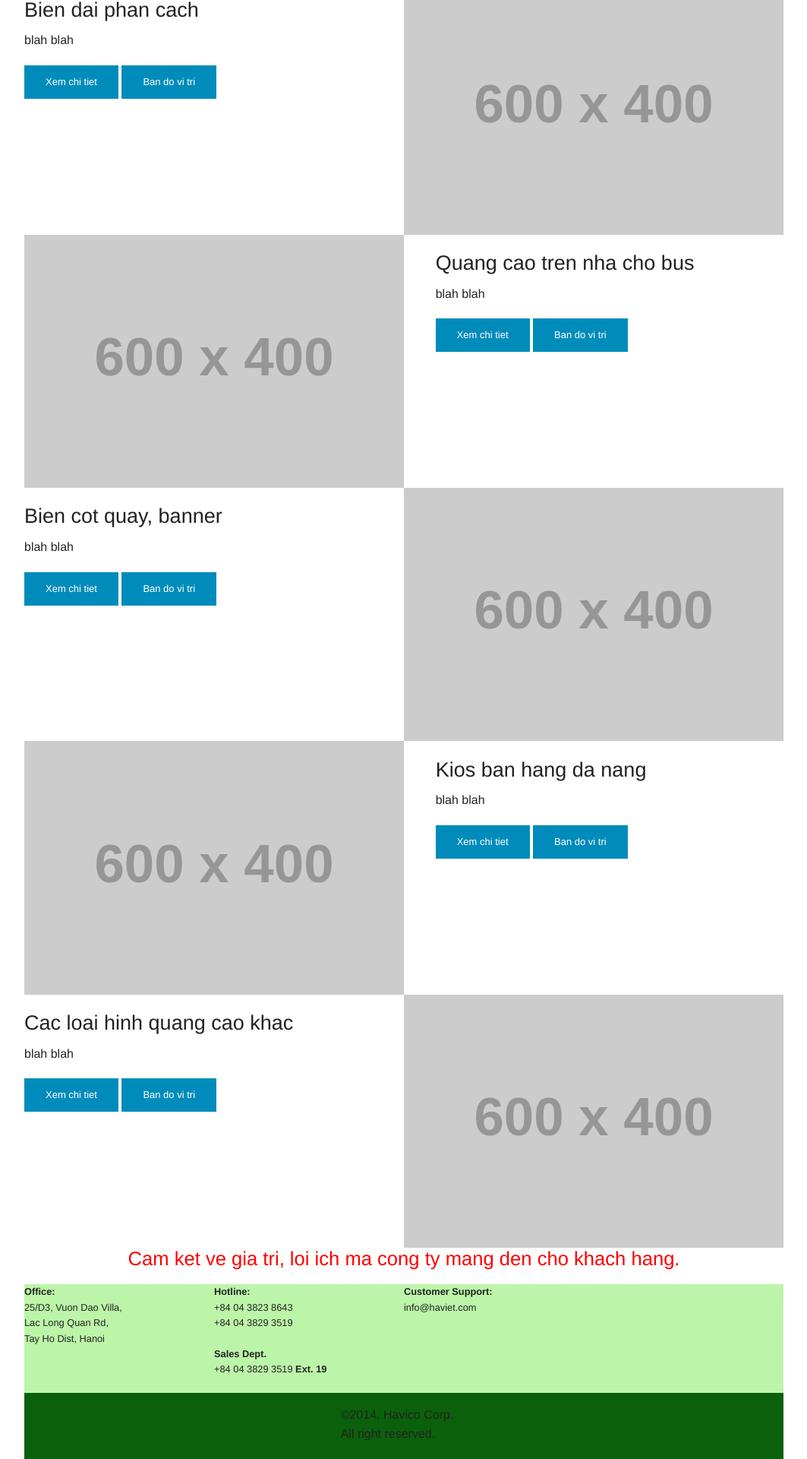
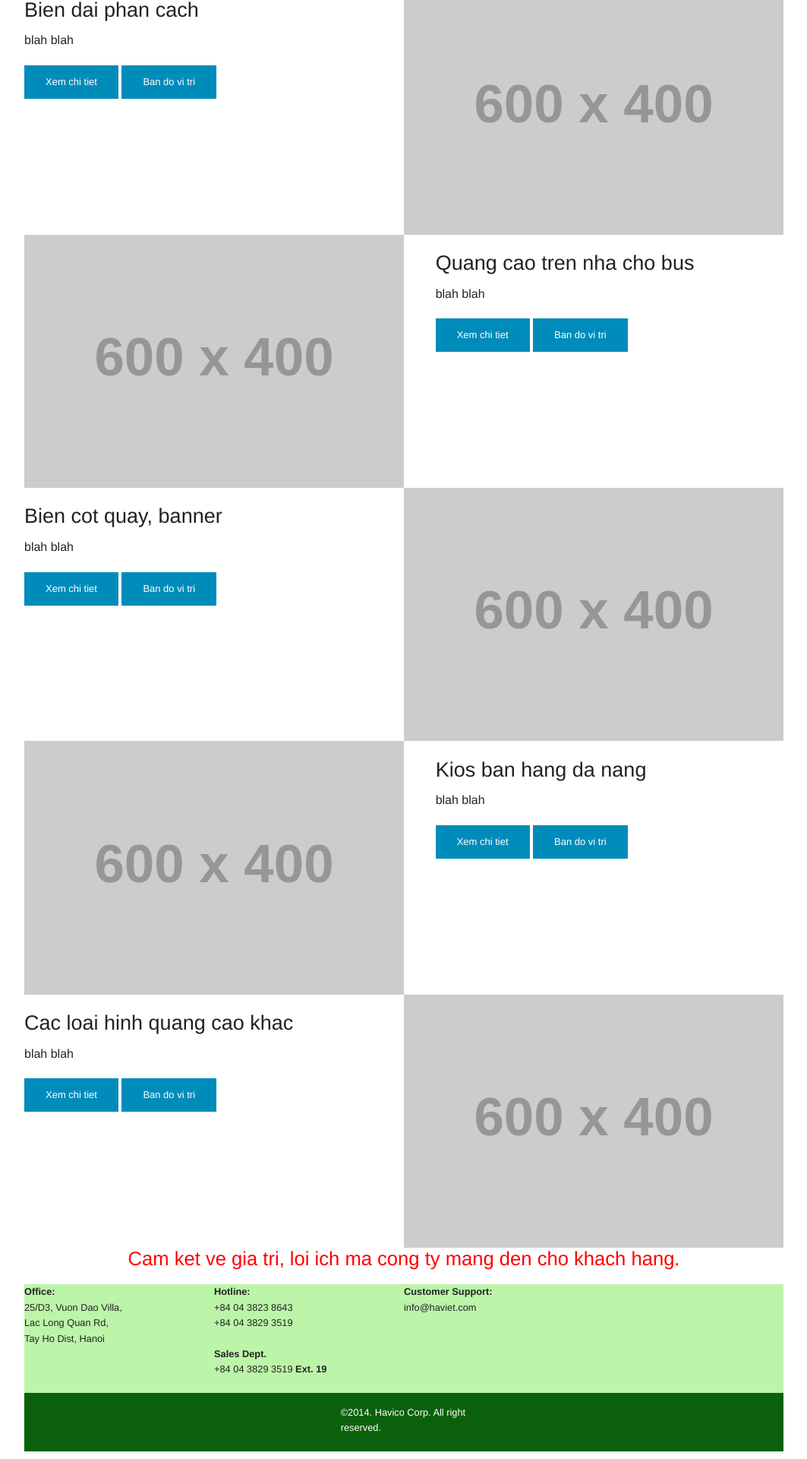
Before and after one commit to haviet/static-on-foundation, a Jekyll site: the page built from index.html, in a window 1280 px wide. Shown: the part 1076-2996 px from the top of the page at 76% size, without its empty margins (108-1171 px from the left). Built offline with Jekyll 4.4.1, drawn with Linux system fonts in a browser that asks for light colours.

Commit message:
Update custom.css

```diff
--- a/css/custom.css
+++ b/css/custom.css
@@ -12,3 +12,5 @@ div.dark-green-bg {background:#0B610B;}
 div.closing-line p {font-size: 80%;}
 
 div.home-left-content {padding: 0 2em; }
+
+p.footer-text {font-size:80%; color:#fff;}
```
